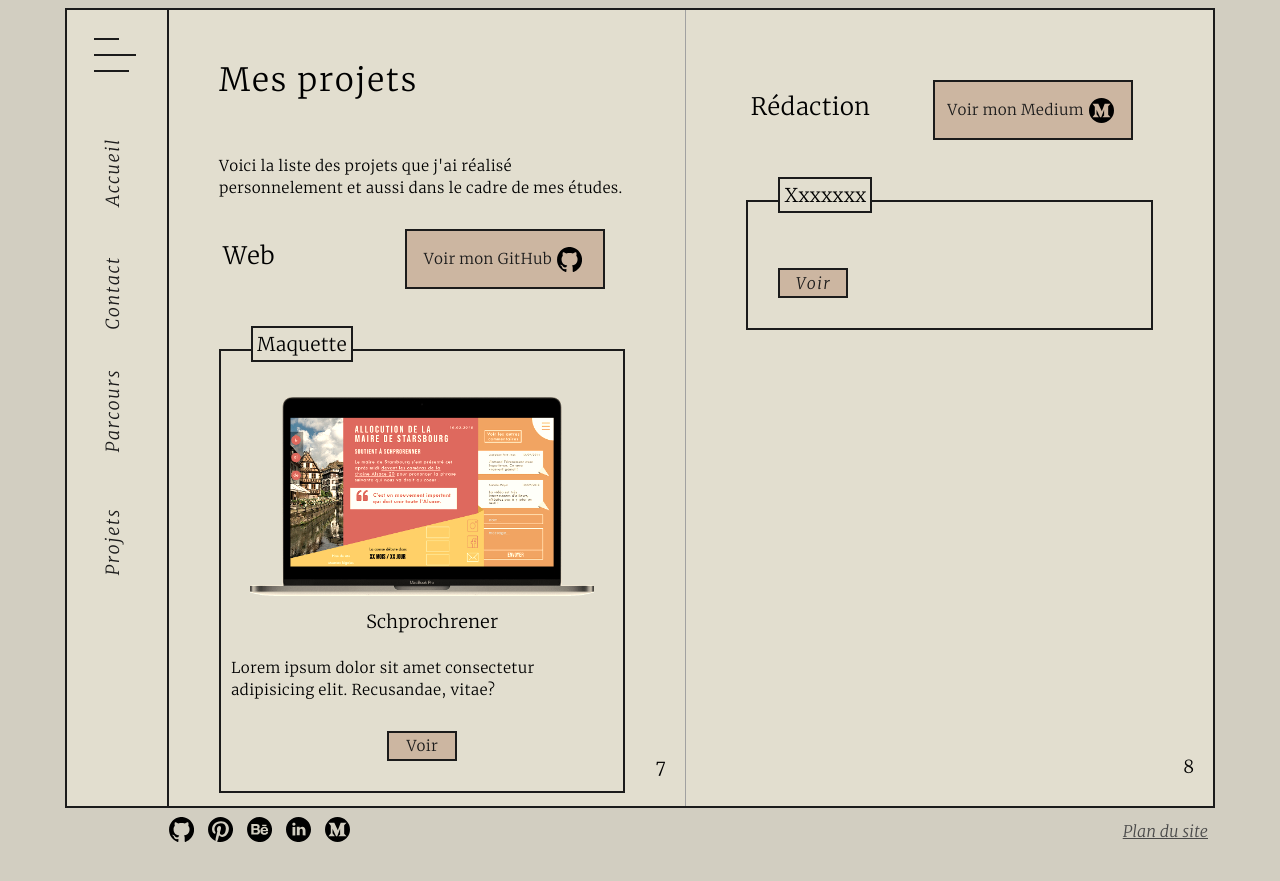
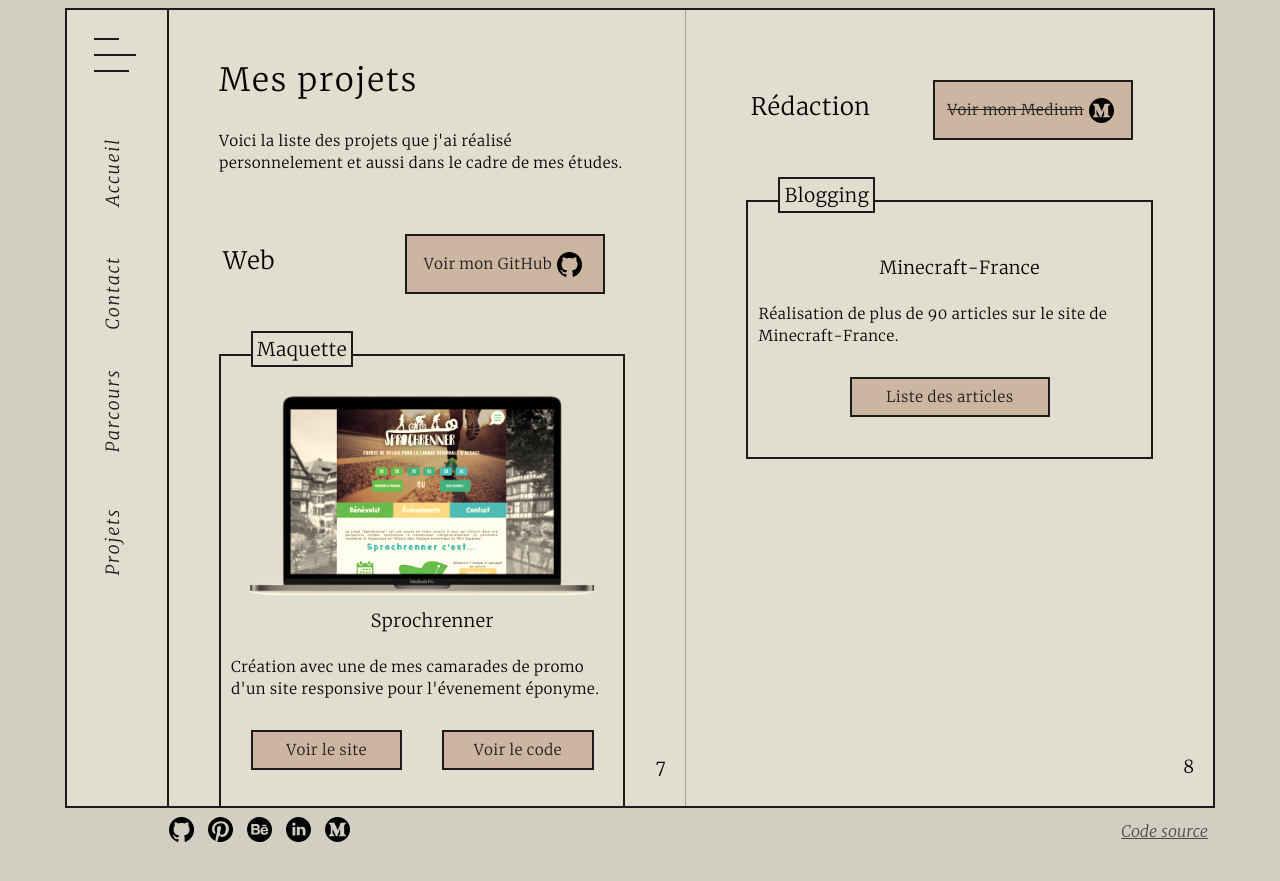
Before and after one commit to Myllaume/myllaume, a PHP site: page /pages/projet.php in a window 1280 px wide. Shown: the top 881 px of the page. Run offline with PHP 8.4, Linux system fonts and the light colour scheme.

Commit message:
Màj contenu
Ajout de contenu sur le site.

```diff
--- a/include/footer.html
+++ b/include/footer.html
@@ -8,6 +8,6 @@
     </div>
 
     <div class="footer__links">
-        <a href="#">Plan du site</a>
+        <a href="https://github.com/Myllaume/myllaume" target="_blank">Code source</a>
     </div>
 </footer>
--- a/include/volet.php
+++ b/include/volet.php
@@ -9,10 +9,10 @@
     <article class="volet-colonne volet-projet">
         <h2>Projets</h2>
 
-        <article class="bloc-projet">
+        <article class="bloc-projet titre-border_content">
             <h3 class="titre-border">Site</h3>
             <div class="bloc-projet__description row">
-                        <img src="../src/images/projet_myllaume.png" alt="" class="bloc-projet--image">
+                <img src="/src/images/projet_myllaume.png" alt="" class="bloc-projet--image">
                 <h4>Myllaume, v1</h4>
                 <p>Lorem ipsum dolor sit amet consectetur adipisicing elit. Recusandae, vitae?</p>
                 <a href="" class="bouton-little">
@@ -27,5 +27,6 @@
 
     <article class="volet-colonne volet-blog">
         <h2>Articles</h2>
+        <p class="annonce-prochainement">À paraître prochainement...</p>
     </article>
 </section>
--- a/index.php
+++ b/index.php
@@ -75,8 +75,8 @@
                     <p>Ma curiosité fait le reste. Je m'intéresse désormais au développement de projets plus
                         importants, dans les normes du web. J'aime mettre en place des mécanisme de traitement des
                         données, mettre en place une interface pour rendre ces données accessibles aux utilisateurs.</p>
-                    <p>L'informatique me donne la possibilité de par le texte créer ce que je ne sais dessiner,
-                        d'afficher de l'informatique en bonne et due forme à l'internaute.</p>
+                    <p>L'informatique me donne la possibilité de par le texte de créer ce que je ne sais dessiner,
+                        d'afficher de l'information en bonne et due forme à l'internaute.</p>
 
                     <article>
                         <img src="./src/images/image_code.jpg" alt="" class="image-decorative">
--- a/pages/projet.php
+++ b/pages/projet.php
@@ -16,7 +16,7 @@
             <section class="main__page col-page">
                 <h1 class="main__page--titre-page">Mes projets</h1>
 
-                <p>Voici la liste des projets que j'ai réalisé personnelement et aussi dans le cadre de mes études.</p>
+                <p class="main__page--intro">Voici la liste des projets que j'ai réalisé personnelement et aussi dans le cadre de mes études.</p>
 
                 <div class="panneau-titre">
                     <h2>Web</h2>
@@ -29,27 +29,48 @@
                     </a>
                 </div>
 
-                <article class="bloc-projet">
+                <article class="bloc-projet titre-border_content">
                     <h3 class="titre-border">Maquette</h3>
                     <div class="bloc-projet__description row">
                         <img src="../src/images/projet_schprochrenner.png" alt="" class="bloc-projet--image">
-                        <h4>Schprochrener</h4>
-                        <p>Lorem ipsum dolor sit amet consectetur adipisicing elit. Recusandae, vitae?</p>
-                        <a href="" class="bouton-little">
+                        <h4>Sprochrenner</h4>
+                        <p>Création avec une de mes camarades de promo d'un site responsive pour l'évenement éponyme.</p>
+                        <a href="https://myllaume.github.io/sprochrenner/" target="_blank" class="bouton-little">
                             <div class="bouton-volet-content">
-                                <p>Voir</p>
+                                <p>Voir le site</p>
+                                <div class="bouton-volet-animation"></div>
+                            </div>
+                        </a>
+                        <a href="https://github.com/Myllaume/sprochrenner" target="_blank" class="bouton-little">
+                            <div class="bouton-volet-content">
+                                <p>Voir le code</p>
                                 <div class="bouton-volet-animation"></div>
                             </div>
                         </a>
                     </div>
                 </article>
 
-                <article class="bloc-projet">
+                <article class="bloc-projet titre-border_content">
                     <h3 class="titre-border">Site</h3>
                     <div class="bloc-projet__description row">
-                        <img src="../src/images/projet_myllaume.png" alt="" class="bloc-projet--image">
+                        <img src="../src/images/projet_myllaume_v2.png" alt="" class="bloc-projet--image">
+                        <h4>Myllaume, v2</h4>
+                        <p>Première version de mon site web sous forme d'un cv en ligne complété par un blog.</p>
+                        <a href="https://github.com/Myllaume/myllaume" target="_blank" class="bouton-little">
+                            <div class="bouton-volet-content">
+                                <p>Voir le code</p>
+                                <div class="bouton-volet-animation"></div>
+                            </div>
+                        </a>
+                    </div>
+                </article>
+
+                <article class="bloc-projet titre-border_content">
+                    <h3 class="titre-border">Site</h3>
+                    <div class="bloc-projet__description row">
+                        <img src="../src/images/projet_myllaume_v1.png" alt="" class="bloc-projet--image">
                         <h4>Myllaume, v1</h4>
-                        <p>Lorem ipsum dolor sit amet consectetur adipisicing elit. Recusandae, vitae?</p>
+                        <p>Première version de mon site web sous forme d'un cv en ligne complété par un blog.</p>
                         <a href="" class="bouton-little">
                             <div class="bouton-volet-content">
                                 <p>Voir</p>
@@ -70,20 +91,26 @@
 
                 <div class="panneau-titre">
                     <h2>Rédaction</h2>
-                    <a href="https://medium.com/@myllaume" target="_blank" class="bouton">
+                    <a href="" class="bouton">
                         <div class="bouton-volet-content">
-                            <p>Voir mon Medium</p>
+                            <p><s>Voir mon Medium</s></p>
                             <img src="../src/icons/icone_medium.svg" alt="" class="footer__reseau--icone">
-                            <div class="bouton-volet-animation"></div>
+                            <!-- <div class="bouton-volet-animation"></div> -->
                         </div>
                     </a>
                 </div>
 
-                <article class="bloc-projet">
-                    <h3 class="titre-border">Xxxxxxx</h3>
-                    <div class="bloc-projet__description">
-                        <p></p>
-                        <a href="" class="bouton-little">Voir</a>
+                <article class="bloc-projet titre-border_content">
+                    <h3 class="titre-border">Blogging</h3>
+                    <div class="bloc-projet__description row">
+                        <h4>Minecraft-France</h4>
+                        <p>Réalisation de plus de 90 articles sur le site de Minecraft-France.</p>
+                        <a href="https://www.minecraft-france.fr/author/happlay/" target="_blank" class="bouton-little">
+                            <div class="bouton-volet-content">
+                                <p>Liste des articles</p>
+                                <div class="bouton-volet-animation"></div>
+                            </div>
+                        </a>
                     </div>
                 </article>
 
--- a/styles/main.css
+++ b/styles/main.css
@@ -10,28 +10,28 @@ a, form textarea {
 }
 
 
-a, .date, form input, form textarea::-webkit-input-placeholder {
+a, .date, .annonce-prochainement, form input, form textarea::-webkit-input-placeholder {
   font-family: 'Merriweather';
   font-weight: 300;
   font-style: italic;
 }
 
 
-a, .date, form input, form textarea:-ms-input-placeholder {
+a, .date, .annonce-prochainement, form input, form textarea:-ms-input-placeholder {
   font-family: 'Merriweather';
   font-weight: 300;
   font-style: italic;
 }
 
 
-a, .date, form input, form textarea::-ms-input-placeholder {
+a, .date, .annonce-prochainement, form input, form textarea::-ms-input-placeholder {
   font-family: 'Merriweather';
   font-weight: 300;
   font-style: italic;
 }
 
 
-a, .date, form input, form textarea::placeholder {
+a, .date, .annonce-prochainement, form input, form textarea::placeholder {
   font-family: 'Merriweather';
   font-weight: 300;
   font-style: italic;
@@ -201,7 +201,7 @@ a {
 h1 {
   display: inline-block;
   font-size: 32px;
-  margin-bottom: 45px;
+  margin-bottom: 20px;
   letter-spacing: 0.05em;
 }
 
@@ -256,7 +256,7 @@ a p {
 h2.titre-border, h3.titre-border {
   border: 2px #1b1b1b solid;
   background-color: #e2decf;
-  position: relative;
+  position: absolute;
   top: -35px;
   left: 10px;
 }
@@ -266,21 +266,20 @@ h3.titre-border {
   display: inline-block;
 }
 
+.titre-border_content {
+  position: relative;
+  padding: 30px 0 10px 0;
+}
+
 .date {
   font-size: 20px;
   margin: 0 20px;
 }
 
-.code-rouge {
-  color: rgba(252, 0, 0, 0.555);
-}
-
-.code-bleu {
-  color: rgba(35, 35, 201, 0.555);
-}
-
-.code-violet {
-  color: rgba(128, 0, 128, 0.555);
+.annonce-prochainement {
+  text-align: center;
+  font-size: 25px;
+  color: #999999;
 }
 
 @font-face {
@@ -320,8 +319,7 @@ h3.titre-border {
 
 .bouton-little {
   border: 2px #1b1b1b solid;
-  max-width: 70px;
-  max-height: 30px;
+  max-height: 40px;
 }
 
 .bouton-volet-content {
@@ -665,10 +663,11 @@ form textarea::placeholder {
   height: 0;
   z-index: 50;
   overflow: hidden;
+  width: 100%;
 }
 
 .volet---active {
-  height: 500px;
+  height: 200px;
   padding: 20px;
 }
 
@@ -712,6 +711,10 @@ form textarea::placeholder {
   min-width: 300px;
 }
 
+.volet__content__colonnes {
+  display: none;
+}
+
 @media (min-width: 800px) {
   .volet {
     width: 100%;
@@ -727,6 +730,11 @@ form textarea::placeholder {
   }
   .volet__content__nav {
     display: none;
+  }
+  .volet__content__colonnes {
+    display: -webkit-box;
+    display: -ms-flexbox;
+    display: flex;
   }
 }
 
@@ -806,17 +814,13 @@ form textarea::placeholder {
 
 .main__page__competence {
   border: 2px #1b1b1b solid;
-  margin: 40px 0;
+  margin: 30px 0;
 }
 
 .main__page__competence--item {
   margin-left: 20px;
   font-size: 18px;
   line-height: 40px;
-}
-
-.main__page__competence--item:last-child {
-  margin-bottom: 20px;
 }
 
 .main__page__experiences {
@@ -907,4 +911,8 @@ form textarea::placeholder {
 .bloc-projet__description {
   padding: 10px;
 }
+
+.main__page--intro {
+  margin-bottom: 40px;
+}
 /*# sourceMappingURL=main.css.map */
--- a/styles/scss/base/_texts.scss
+++ b/styles/scss/base/_texts.scss
@@ -14,7 +14,7 @@ a {
 h1 {
     display: inline-block;
     font-size: 32px;
-    margin-bottom: 45px;
+    margin-bottom: 20px;
     letter-spacing: 0.05em;
 }
 
@@ -72,7 +72,7 @@ a {
 h2.titre-border {
     @include border('all');
     background-color: $colorFond;
-    position: relative;
+    position: absolute;
     top: -35px;
     left: 10px;
 }
@@ -83,25 +83,20 @@ h3.titre-border {
     display: inline-block;
 }
 
+.titre-border_content {
+    position: relative;
+    padding: 30px 0 10px 0;
+}
+
 .date {
     @extend %merryweather-light-italic;
     font-size: 20px;
     margin: 0 20px;
 }
 
-// code
-
-.code {
-
-    &-rouge {
-        color: rgba(252, 0, 0, 0.555);
-    }
-
-    &-bleu {
-        color: rgba(35, 35, 201, 0.555);
-    }
-
-    &-violet {
-        color: rgba(128, 0, 128, 0.555);
-    }
+.annonce-prochainement {
+    @extend %merryweather-light-italic;
+    text-align: center;
+    font-size: 25px;
+    color: hsl(0, 0%, 60%);
 }
--- a/styles/scss/components/_buttons.scss
+++ b/styles/scss/components/_buttons.scss
@@ -16,8 +16,7 @@
     @include border('all');
     @extend %link-nav;
     @extend .bouton;
-    max-width: 70px;
-    max-height: 30px;
+    max-height: 40px;
 }
 
 // animation
--- a/styles/scss/layout/_volet.scss
+++ b/styles/scss/layout/_volet.scss
@@ -6,9 +6,10 @@
     height: 0;
     z-index: 50;
     overflow: hidden;
+    width: 100%;
 
     &---active {
-        height: 500px;
+        height: 200px;
         padding: 20px;
     }
 
@@ -46,6 +47,10 @@
     min-width: 300px;
 }
 
+.volet__content__colonnes {
+    display: none;
+}
+
 @media (min-width: 800px) {
 
     .volet {
@@ -64,6 +69,10 @@
             display: none;
         }
     }
+
+    .volet__content__colonnes {
+        display: flex;
+    }
 }
 
 
--- a/styles/scss/pages/_parcours.scss
+++ b/styles/scss/pages/_parcours.scss
@@ -15,16 +15,12 @@
 
     &__competence {
         @include border('all');
-        margin: 40px 0;
+        margin: 30px 0;
 
         &--item {
             margin-left: 20px;
             font-size: 18px;
             line-height: 40px;
-
-            &:last-child {
-                margin-bottom: 20px;
-            }
         }
     }
 
--- a/styles/scss/pages/_projet.scss
+++ b/styles/scss/pages/_projet.scss
@@ -23,3 +23,7 @@
         padding: 10px;
     }
 }
+
+.main__page--intro {
+    margin-bottom: 40px;
+}
```
Also changed, not shown: pages/parcours.php (+7 -7 lines), src/images/projet_myllaume_v1.png (renamed from src/images/projet_myllaume.png), src/images/projet_myllaume_v2.png (added), src/images/projet_schprochrenner.png, 1 other file. Lines whose indentation alone changed are shown as unchanged.
